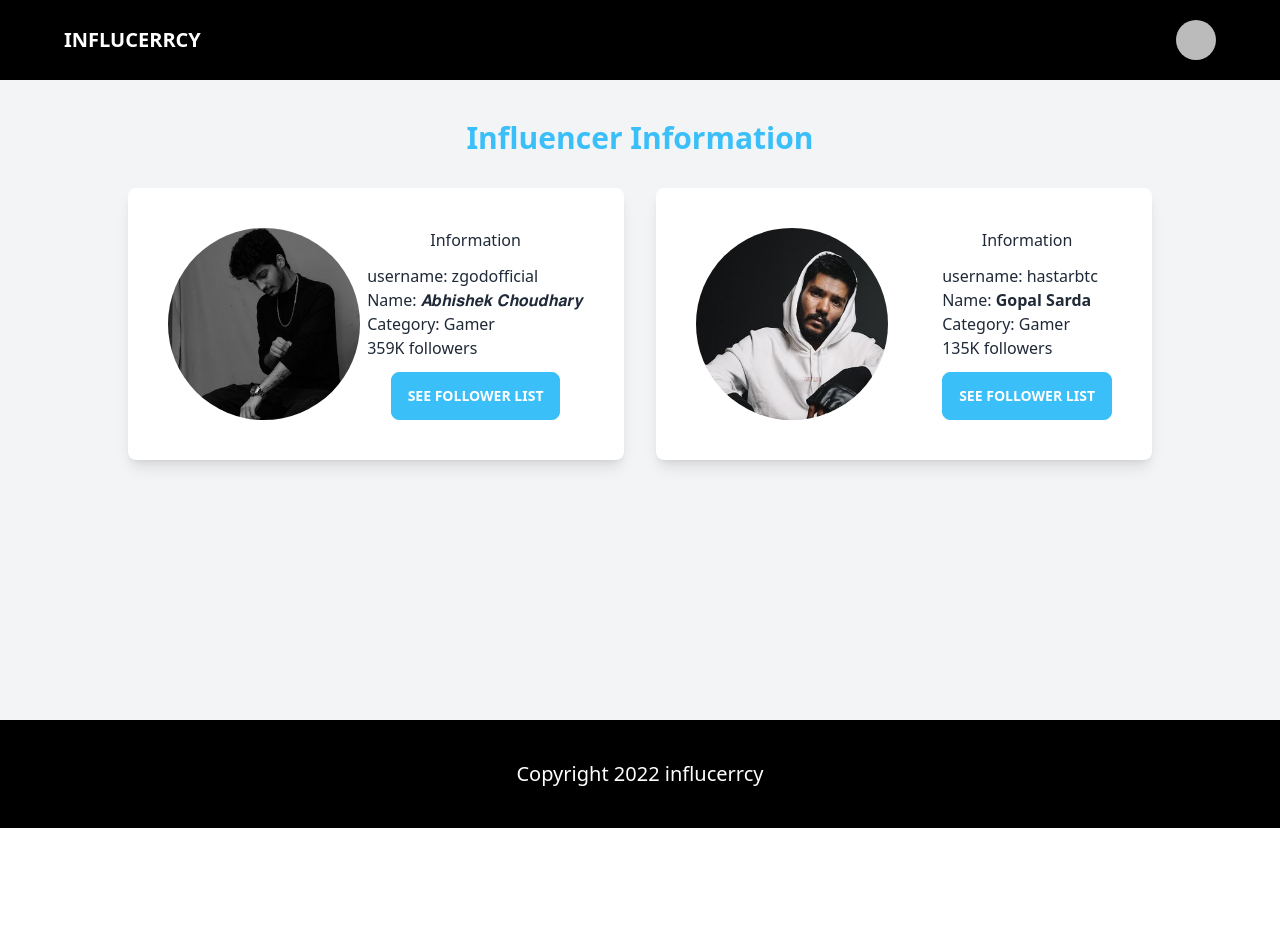
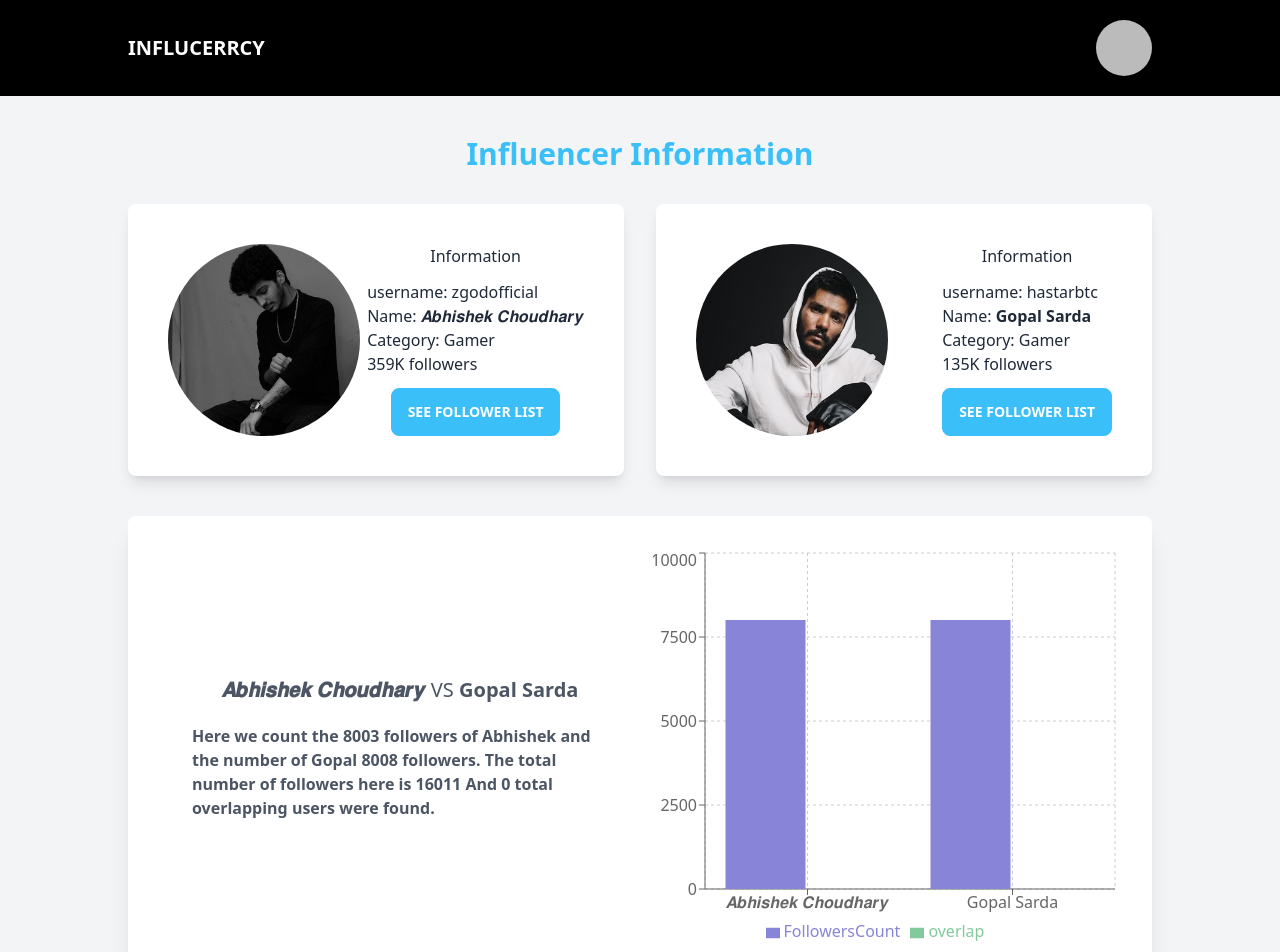
Before and after one commit to alwaysraihan/instagramoverlaping, a React (Create React App) app: page / in a window 1280 px wide. Shown: the top 952 px of the page. Before the commit the page ends 828 px from the top, so only its background shows below. Built offline with nearby package versions, Linux system fonts and the light colour scheme; no server answers; sample sign-in values are in the browser's storage.

Commit message:
chart data showing and overlapin user section added

```diff
--- a/src/App.js
+++ b/src/App.js
@@ -50,8 +50,10 @@ function App() {
 
     return (
         <>
-            <Header />
-            <div className="bg-gray-100 min-h-[80vh]">
+            <div className="sticky top-0">
+                <Header />
+            </div>
+            <div className="bg-gray-100 min-h-[85vh] overflow-y-scroll">
                 <Routes>
                     <Route
                         path="/"
--- a/src/Pages/Home.jsx
+++ b/src/Pages/Home.jsx
@@ -1,13 +1,45 @@
-import React, { useState } from "react";
+import React, { useEffect, useState } from "react";
 import FollowersModal from "../components/FollowersModal";
 import OverlappingFollowers from "../components/OverlappingFollowers";
 import AbishekImg from "../assets/images/Abishek.jpg";
 import GopalImg from "../assets/images/Gopal Sarda.jpg";
+import {
+    LineChart,
+    CartesianGrid,
+    XAxis,
+    YAxis,
+    Tooltip,
+    Line,
+    ResponsiveContainer,
+    Legend,
+    BarChart,
+    Bar,
+} from "recharts";
 const Home = ({ overlpaingUser, Followers1, Followers2 }) => {
     const [followersModal, setFollowersModal] = useState(null);
+    const [charData, setChartData] = useState([]);
+    const getChartData = async () => {
+        const respnose = await fetch("chartData.json");
+        setChartData(await respnose.json());
+    };
+    useEffect(() => {
+        getChartData();
+    }, []);
+    const data = [
+        {
+            name: "𝑨𝒃𝒉𝒊𝒔𝒉𝒆𝒌 𝑪𝒉𝒐𝒖𝒅𝒉𝒂𝒓𝒚",
+            FollowersCount: 8003,
+            overlap: overlpaingUser.length,
+        },
+        {
+            name: "Gopal Sarda",
+            FollowersCount: 8008,
+            overlap: overlpaingUser.length,
+        },
+    ];
     return (
         <>
-            <div className="px-[10%] py-10 ">
+            <div className="px-[5%] md:px-[10%] py-10  ">
                 <h1 className="text-center text-2xl md:text-3xl font-bold text-info mb-8">
                     Influencer Information
                 </h1>
@@ -82,9 +114,39 @@ const Home = ({ overlpaingUser, Followers1, Followers2 }) => {
                         </div>
                     </div>
                 </div>
+
                 {followersModal && (
                     <FollowersModal Followers={followersModal} />
                 )}
+
+                <div className="md:flex mt-10  justify-between items-center p-2 md:p-4 xl:p-8 2xl:p-10 bg-white rounded-lg shadow-xl">
+                    <div className="w-full py-5 px-2 lg:py-0 lg:px-0 lg:w-[50%] md:px-4 leading-6 font-semibold text-gray-600 xl:px-8 ">
+                        <h1 className="mb-5 text-center md:text-xl font-semibold">
+                            𝑨𝒃𝒉𝒊𝒔𝒉𝒆𝒌 𝑪𝒉𝒐𝒖𝒅𝒉𝒂𝒓𝒚{" "}
+                            <span className="font-thin">VS</span>{" "}
+                            <span className="font-bold">Gopal Sarda</span>
+                        </h1>
+                        <h1>
+                            Here we count the 8003 followers of Abhishek and the
+                            number of Gopal 8008 followers. The total number of
+                            followers here is 16011 And {overlpaingUser.length}{" "}
+                            total overlapping users were found.
+                        </h1>
+                    </div>
+                    <div className="w-full lg:w-[50%] h-full ">
+                        <ResponsiveContainer width="100%" height={400}>
+                            <BarChart data={data}>
+                                <CartesianGrid strokeDasharray="3 3" />
+                                <XAxis dataKey="name" />
+                                <YAxis />
+                                <Tooltip />
+                                <Legend />
+                                <Bar dataKey="FollowersCount" fill="#8884d8" />
+                                <Bar dataKey="overlap" fill="#82ca9d" />
+                            </BarChart>
+                        </ResponsiveContainer>
+                    </div>
+                </div>
             </div>
             {/* <OverlappingFollowers overlpaingUser={overlpaingUser} /> */}
         </>
--- a/src/Pages/SharedPage/Footer.jsx
+++ b/src/Pages/SharedPage/Footer.jsx
@@ -2,7 +2,7 @@ import React from "react";
 
 const Footer = () => {
     return (
-        <div className="bg-black py-10">
+        <div className="bg-black py-8">
             <h1 className="text-center text-white text-xl">
                 Copyright 2022 influcerrcy
             </h1>
--- a/src/Pages/SharedPage/Header.jsx
+++ b/src/Pages/SharedPage/Header.jsx
@@ -10,7 +10,7 @@ const Header = () => {
         signOut(auth);
     };
     return (
-        <div className="bg-black py-5 flex justify-between items-center px-[5%]">
+        <div className="bg-black py-5 flex justify-between items-center px-[5%] md:px-[10%]">
             <h1 className="text-center text-white text-xl font-semibold uppercase">
                 influcerrcy
             </h1>
@@ -19,13 +19,13 @@ const Header = () => {
                     <div className=" group cursor-pointer relative ">
                         {user.photoURL ? (
                             <img
-                                className="w-10 h-10 rounded-full"
+                                className="w-14 h-14 rounded-full"
                                 src={user.photoURL}
                                 alt="profile"
                             />
                         ) : (
                             <img
-                                className="w-10 h-10 rounded-full"
+                                className="w-14 h-14 rounded-full"
                                 src="https://i.ibb.co/KDfw63R/Pngtree-business-male-icon-vector-4187852.png"
                                 alt="profile"
                             />
```
